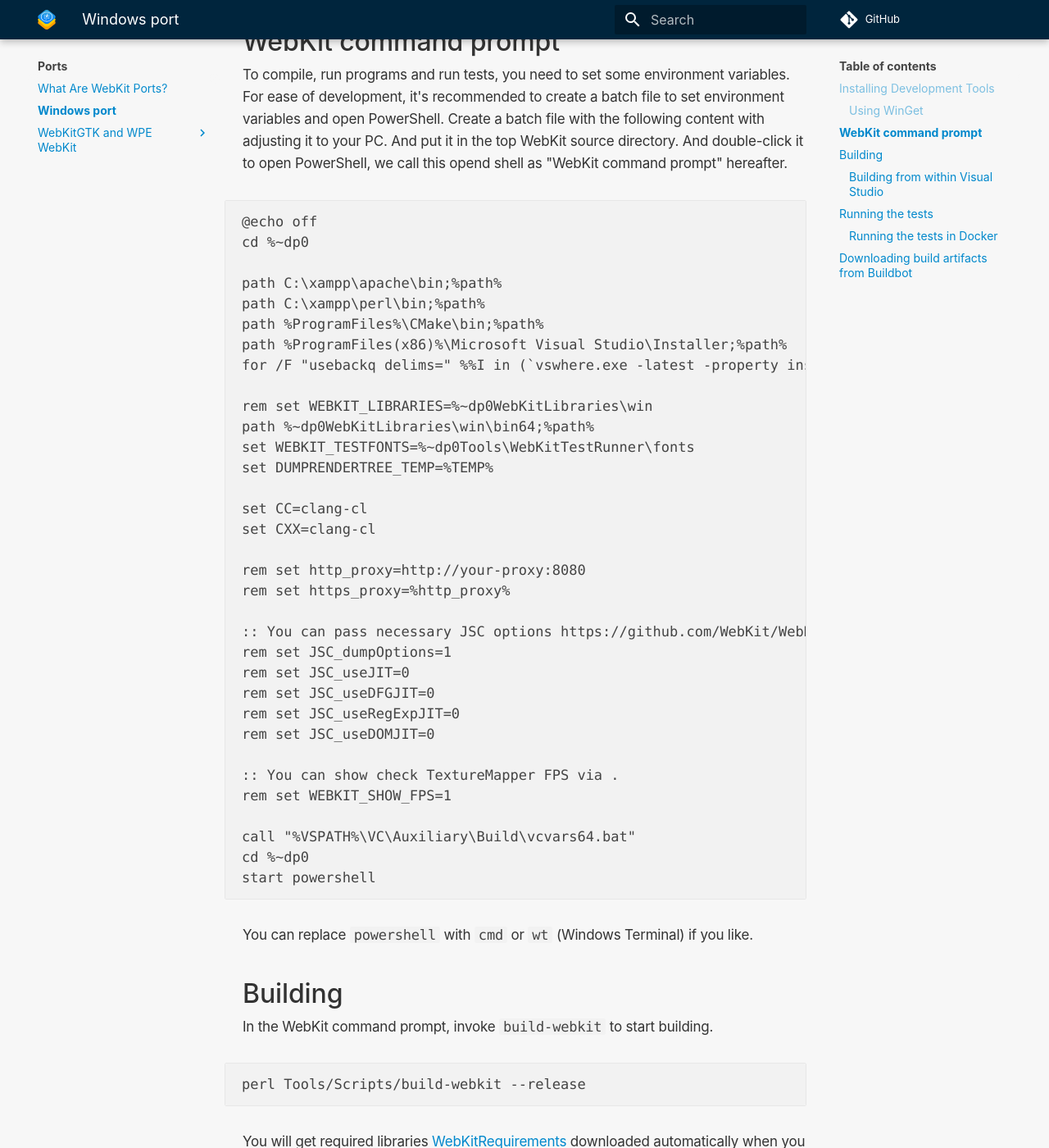
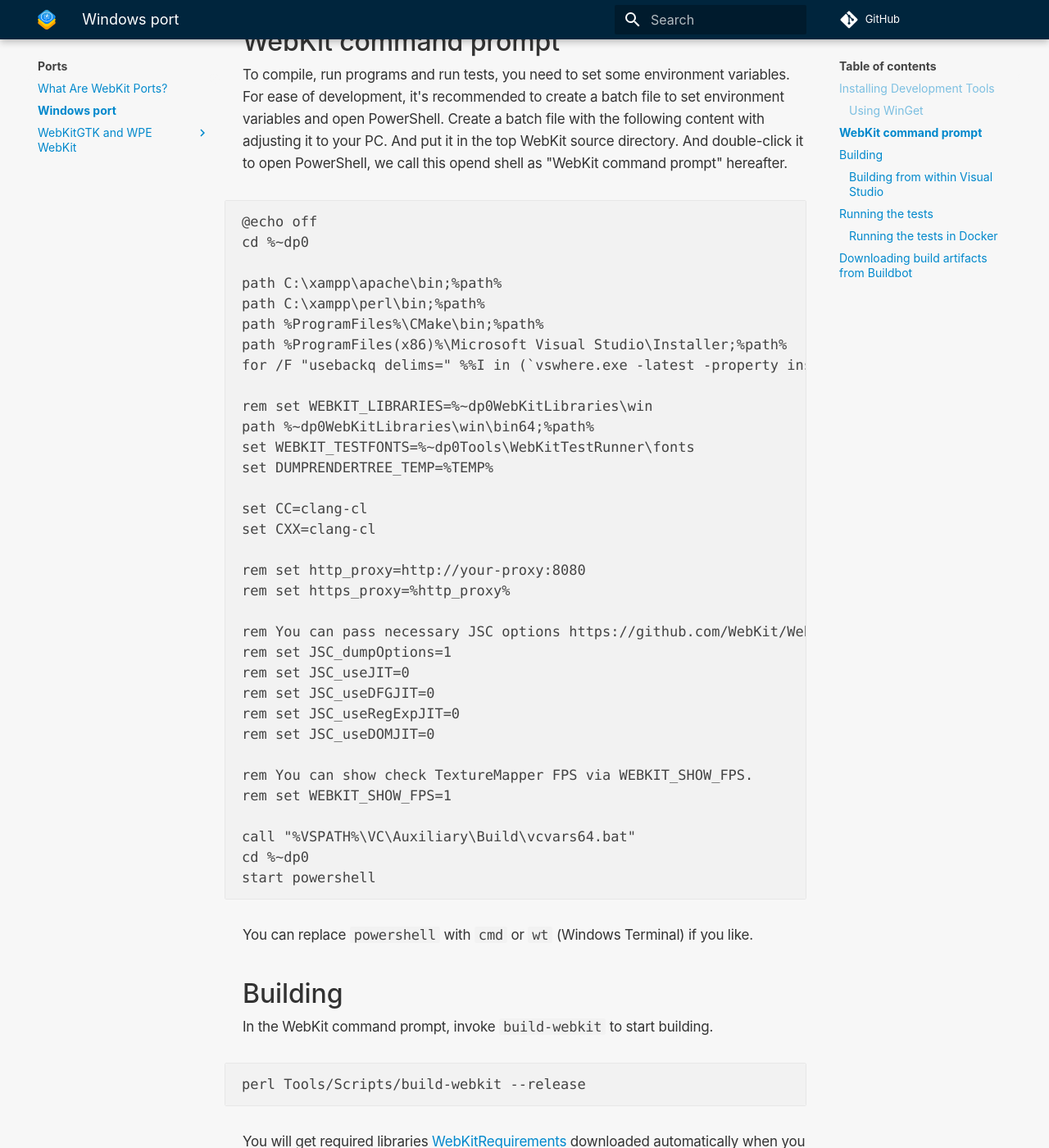
Before and after one commit to WebKit/Documentation, an MkDocs documentation site: the page built from docs/Ports/WindowsPort.md, in a window 1280 px wide and 1400 px high, scrolled down 1556 px. Shown: the whole window at 82% size. Built offline with MkDocs 1.6.1 and Material for MkDocs 9.7.7, drawn with Linux system fonts in a browser that asks for light colours; comment, search, counter and statistics services are not loaded.

Commit message:
use rem for comments and add missing variable name

```diff
--- a/docs/Ports/WindowsPort.md
+++ b/docs/Ports/WindowsPort.md
@@ -78,14 +78,14 @@ set CXX=clang-cl
 rem set http_proxy=http://your-proxy:8080
 rem set https_proxy=%http_proxy%
 
-:: You can pass necessary JSC options https://github.com/WebKit/WebKit/blob/main/Source/JavaScriptCore/runtime/OptionsList.h#L83-L607.
+rem You can pass necessary JSC options https://github.com/WebKit/WebKit/blob/main/Source/JavaScriptCore/runtime/OptionsList.h#L83-L607.
 rem set JSC_dumpOptions=1
 rem set JSC_useJIT=0
 rem set JSC_useDFGJIT=0
 rem set JSC_useRegExpJIT=0
 rem set JSC_useDOMJIT=0
 
-:: You can show check TextureMapper FPS via .
+rem You can show check TextureMapper FPS via WEBKIT_SHOW_FPS.
 rem set WEBKIT_SHOW_FPS=1
 
 call "%VSPATH%\VC\Auxiliary\Build\vcvars64.bat"
```
